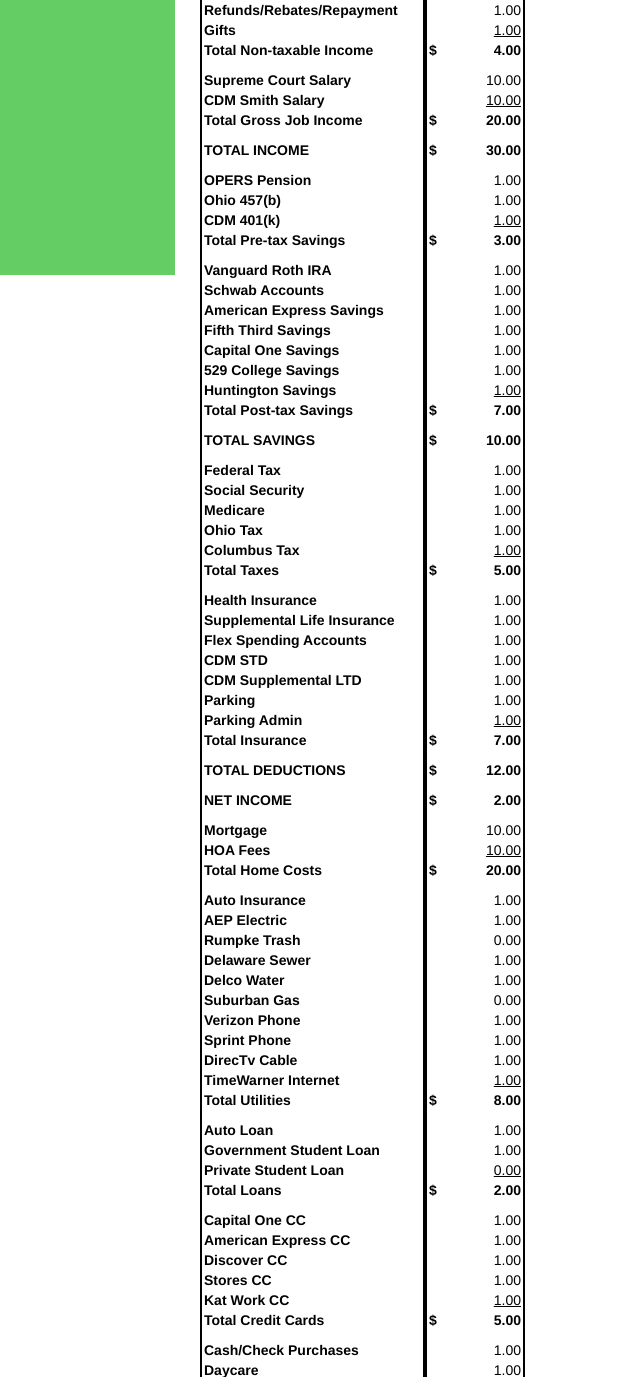
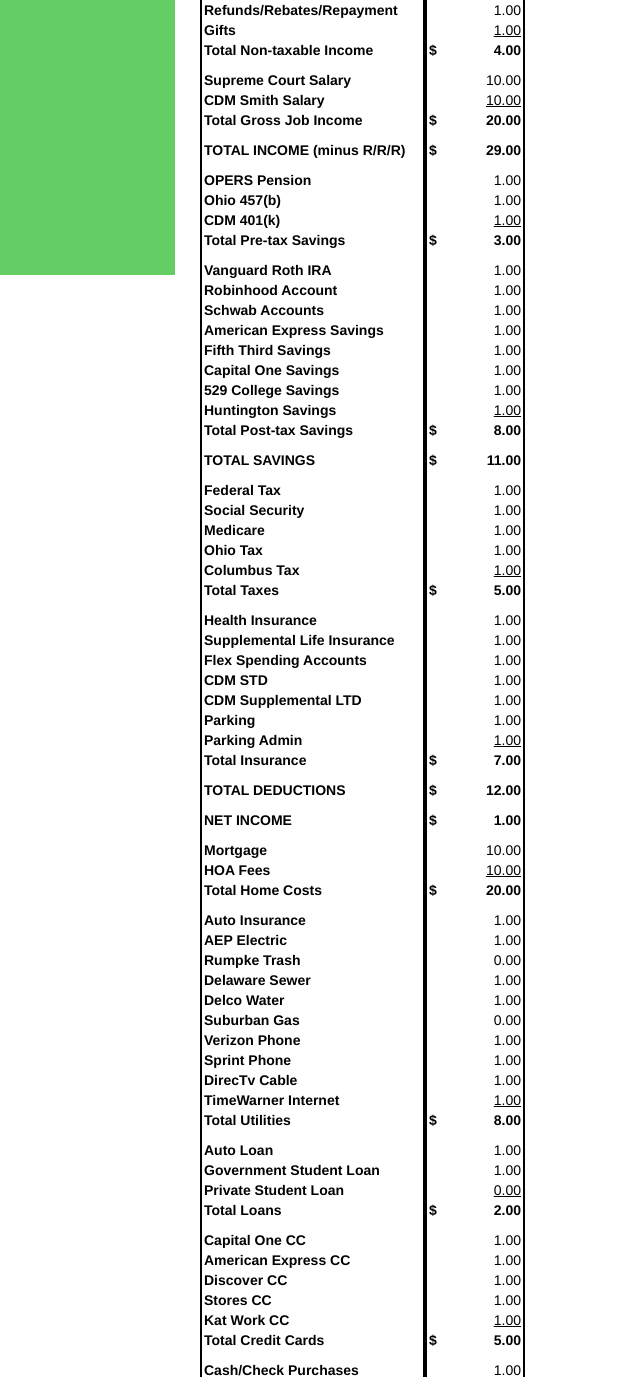
Before and after one commit to HunterProgram22/GBSuite, a Django app: page /GBFinance/income/ in a window 1280 px wide. Shown: the part 525-1902 px from the top of the page, without its empty margins (0-640 px from the left). Run offline with Django 3.2, Linux system fonts and the light colour scheme; a user stored in the database is signed in; tables that the repository leaves empty hold one stand-in row (values such as "Sample post"); lists and menus that the app fills with data are empty; some libraries are stand-ins or nearby versions.

Commit message:
Added Robinhood to GBFinance.

```diff
--- a/GBFinance/forms.py
+++ b/GBFinance/forms.py
@@ -6,7 +6,7 @@ class MonthBalForm(forms.ModelForm):
     class Meta:
         model = MonthBal
         fields = ('date', 'huntington_check', 'fifththird_check',  'huntington_save',
-                  'fifththird_save', 'capone_save', 'amex_save', 'deacon_invest',
+                  'fifththird_save', 'capone_save', 'amex_save', 'robinhood_invest', 'deacon_invest',
                   'buckeye_invest', 'opers_retire', 'four57_retire', 'four01_retire', 'roth_retire',
                   'main_home', 'justin_car', 'kat_car', 'capone_credit', 'amex_credit',
                   'discover_credit', 'car_loan', 'pubstudent_loan', 'privstudent_loan',
@@ -21,7 +21,7 @@ class MonthIncForm(forms.ModelForm):
                   'schwab_dividends', 'expense_checks', 'miscellaneous_income',
                   'refund_rebate_repayment', 'gift_income', 'supremecourt_salary',
                   'cdm_salary', 'opers_retirement', 'four57b_retirement',
-                  'four01k_retirement', 'roth_retirement', 'schwab_investments',
+                  'four01k_retirement', 'roth_retirement', 'robinhood_investments', 'schwab_investments',
                   'amex_savings', 'fifththird_savings', 'capone_savings', 'five29_college',
                   'huntington_savings', 'federal_tax', 'social_security', 'medicare',
                   'ohio_tax', 'columbus_tax', 'health_insurance',
--- a/GBFinance/models.py
+++ b/GBFinance/models.py
@@ -8,6 +8,7 @@ class MonthBal(models.Model):
         huntington_save = models.DecimalField(max_digits=8, decimal_places=2)
         capone_save = models.DecimalField(max_digits=8, decimal_places=2)
         amex_save = models.DecimalField(max_digits=8, decimal_places=2)
+        robinhood_invest = models.DecimalField(max_digits=8, decimal_places=2)
         buckeye_invest = models.DecimalField(max_digits=8, decimal_places=2)
         deacon_invest = models.DecimalField(max_digits=8, decimal_places=2)
         four57_retire = models.DecimalField(max_digits=8, decimal_places=2)
@@ -39,7 +40,7 @@ class MonthBal(models.Model):
             return (self.total_check() + self.total_save())
 
         def total_invest(self):
-            return (self.buckeye_invest + self.deacon_invest)
+            return (self.buckeye_invest + self.deacon_invest + self.robinhood_invest)
 
         def total_retire(self):
             return (self.opers_retire + self.four01_retire \
@@ -52,7 +53,7 @@ class MonthBal(models.Model):
             return (self.fifththird_check + self.huntington_check + \
                 self.fifththird_save + self.huntington_save \
                 + self.capone_save + self.amex_save + \
-                self.buckeye_invest + self.deacon_invest + \
+                self.buckeye_invest + self.deacon_invest + self.robinhood_invest + \
                 self.opers_retire + self.four01_retire \
                 + self.four57_retire + self.roth_retire + \
                 self.justin_car+self.kat_car+self.main_home)
@@ -93,6 +94,7 @@ class MonthInc(models.Model):
     four57b_retirement = models.DecimalField(max_digits=8, decimal_places=2)
     four01k_retirement = models.DecimalField(max_digits=8, decimal_places=2)
     roth_retirement = models.DecimalField(max_digits=8, decimal_places=2)
+    robinhood_investments = models.DecimalField(max_digits=8, decimal_places=2)
     schwab_investments = models.DecimalField(max_digits=8, decimal_places=2)
     amex_savings = models.DecimalField(max_digits=8, decimal_places=2)
     fifththird_savings = models.DecimalField(max_digits=8, decimal_places=2)
@@ -152,14 +154,14 @@ class MonthInc(models.Model):
 
     def total_all_income(self):
         return (self.total_investment() + self.total_nontaxable_income() + \
-            self.total_grossjob_income())
+            self.total_grossjob_income()) - self.refund_rebate_repayment
 
     def total_pretax_savings(self):
         return (self.opers_retirement + self.four57b_retirement + \
             self.four01k_retirement)
 
     def total_posttax_savings(self):
-        return (self.roth_retirement + self.schwab_investments + \
+        return (self.roth_retirement + self.schwab_investments + self.robinhood_investments + \
             self.amex_savings + self.fifththird_savings + self.capone_savings + \
             self.five29_college + self.huntington_savings)
 
--- a/GBFinance/templates/GBFinance/balancesheet.html
+++ b/GBFinance/templates/GBFinance/balancesheet.html
@@ -73,6 +73,7 @@ td, th {
 </select>
 <select name="year">
     <option value=''>--Select Year--</option>
+    <option value='2018'>2018</option>
     <option value='2017'>2017</option>
     <option value='2016'>2016</option>
     <option value='2015'>2015</option>
@@ -107,6 +108,7 @@ td, th {
             <tr class="detail"><th>American Express Savings</th></tr>
             <tr><th>Total Savings</th></tr>
             <tr class="blank_row"><td></td></tr>
+            <tr class="detail"><th>Robinhood Investment</th></tr>
             <tr class="detail"><th>Deacon Schwab Investment</th></tr>
             <tr class="detail"><th>Buckeye Schwab Investment</th></tr>
             <tr><th>Total Investments</th></tr>
@@ -159,6 +161,7 @@ td, th {
             <tr class="detail"><td><u>{{ field.amex_save | intcomma }}</u></td></tr>
             <tr><td><b><span id="dollar">$</span>{{ field.total_save | intcomma }}</b></td></tr>
             <tr class="blank_row"><td></td></tr>
+            <tr class="detail"><td>{{ field.robinhood_invest | intcomma }}</td></tr>
             <tr class="detail"><td>{{ field.deacon_invest | intcomma }}</td></tr>
             <tr class="detail"><td><u>{{ field.buckeye_invest | intcomma }}</u></td></tr>
             <tr><td><b><span id="dollar">$</span>{{ field.total_invest | intcomma }}</b></td></tr>
--- a/GBFinance/templates/GBFinance/incomestatement.html
+++ b/GBFinance/templates/GBFinance/incomestatement.html
@@ -71,6 +71,7 @@ td, th {
 </select>
 <select name="year">
     <option value=''>--Select Year--</option>
+    <option value='2018'>2018</option>
     <option value='2017'>2017</option>
     <option value='2016'>2016</option>
     <option value='2015'>2015</option>
@@ -112,7 +113,7 @@ td, th {
             <tr class="detail"><th>CDM Smith Salary</th></tr>
             <tr><th>Total Gross Job Income</th></tr>
             <tr class="blank_row"><td></td></tr>
-            <tr><th>TOTAL INCOME</th></tr>
+            <tr><th>TOTAL INCOME (minus R/R/R)</th></tr>
             <tr class="blank_row"><td></td></tr>
             <tr class="detail"><th>OPERS Pension</th></tr>
             <tr class="detail"><th>Ohio 457(b)</th></tr>
@@ -120,6 +121,7 @@ td, th {
             <tr><th>Total Pre-tax Savings</th></tr>
             <tr class="blank_row"><td></td></tr>
             <tr class="detail"><th>Vanguard Roth IRA</th></tr>
+            <tr class="detail"><th>Robinhood Account</th></tr>
             <tr class="detail"><th>Schwab Accounts</th></tr>
             <tr class="detail"><th>American Express Savings</th></tr>
             <tr class="detail"><th>Fifth Third Savings</th></tr>
@@ -222,6 +224,7 @@ td, th {
             <tr><td><b><span id="dollar">$</span>{{ field.total_pretax_savings | intcomma }}</b></td></tr>
             <tr class="blank_row"><td></td></tr>
             <tr class="detail"><td>{{ field.roth_retirement | intcomma }}</td></tr>
+            <tr class="detail"><td>{{ field.robinhood_investments | intcomma }}</td></tr>
             <tr class="detail"><td>{{ field.schwab_investments | intcomma }}</td></tr>
             <tr class="detail"><td>{{ field.amex_savings| intcomma }}</td></tr>
             <tr class="detail"><td>{{ field.fifththird_savings | intcomma }}</td></tr>
--- a/GBFinance/templates/GBFinance/reports.html
+++ b/GBFinance/templates/GBFinance/reports.html
@@ -69,6 +69,9 @@ td, th {
 <form action="{% url 'GBFinancereports' %}" method="POST">{% csrf_token %}
 <select name="quarter">
     <option value=''>--Select Quarter--</option>
+    <option value='4/2017'>4th Quarter 2017</option>
+    <option value='3/2017'>3rd Quarter 2017</option>
+    <option value='2/2017'>2nd Quarter 2017</option>
     <option value='1/2017'>1st Quarter 2017</option>
     <option value='4/2016'>4th Quarter 2016</option>
     <option value='3/2016'>3rd Quarter 2016</option>
--- a/GBGolf/views.py
+++ b/GBGolf/views.py
@@ -63,7 +63,8 @@ class Delete_round(View):
 class Putt_practice(View):
     def get(self, request):
         form = PuttForm()
-        putts = PuttPractice.objects.all().order_by('-date')
+        putts = PuttPractice.objects.all().order_by('-date', '-pk')
+        putts = putts[:25]
         return render(request, 'GBGolf/Putt_practice.html', {'form': form,
                                                              'putts': putts})
 
@@ -72,7 +73,8 @@ class Putt_practice(View):
         if dataform.is_valid():
             dataform.save()
         form = PuttForm()
-        putts = PuttPractice.objects.all().order_by('-date')
+        putts = PuttPractice.objects.all().order_by('-date', '-pk')
+        putts = putts[:25]
         return render(request, 'GBGolf/Putt_practice.html', {'form': form,
                                                              'putts': putts})
 
```
Also changed, not shown: GBFinance/migrations/0007_auto_20180402_0938.py (added).
